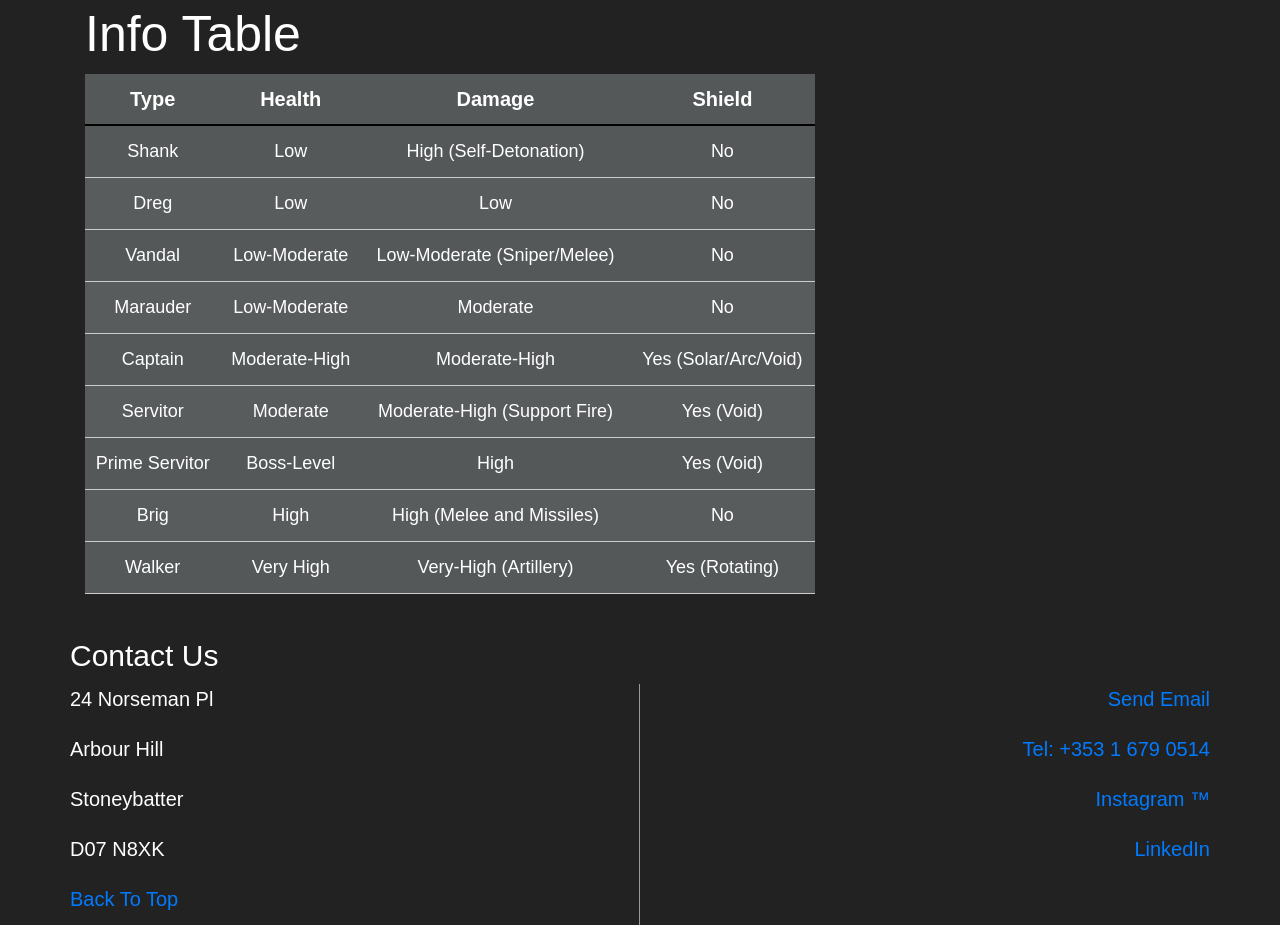
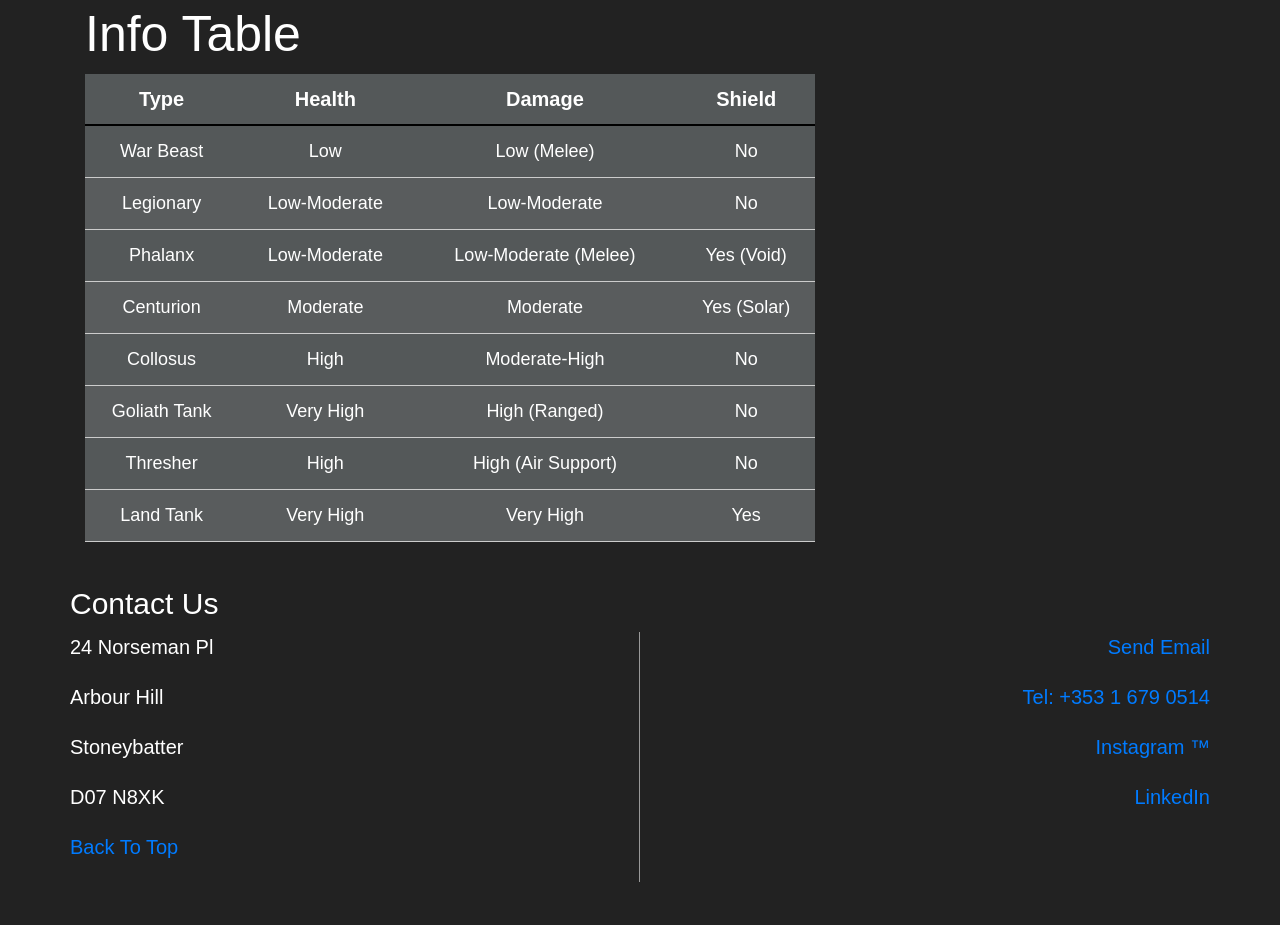
Before and after one commit to foepediaD2/foe-pedia2, a plain HTML site: page cabal.html in a window 1280 px wide. Shown: the part 2360-3285 px from the top of the page. Drawn offline with Linux system fonts and the light colour scheme; a web font is replaced by a local one.

Commit message:
Update cabal.html

```diff
--- a/cabal.html
+++ b/cabal.html
@@ -132,103 +132,94 @@
 			  <tbody>
 
 				  <tr> <!--Starts table row-->
-					  <td>Shank</td>
+					  <td>War Beast</td>
 					  <!--First table cell-->
 					  <td>Low</td>
 					  <!--second table cell-->
-					  <td>High (Self-Detonation)</td>
+					  <td>Low (Melee)</td>
 					  <!--Third table cell-->
 					  <td>No</td>
 					  <!--Fourth table cell-->
 				  </tr> <!--ends table row-->
 
 				  <tr> <!--Starts table row-->
-					  <td>Dreg</td>
+					  <td>Legionary</td>
 					  <!--First table cell-->
-					  <td>Low</td>
+					  <td>Low-Moderate</td>
 					  <!--second table cell-->
-					  <td>Low</td>
+					  <td>Low-Moderate</td>
 					  <!--Third table cell-->
 					  <td>No</td>
 					  <!--Fourth table cell-->
 				  </tr> <!--ends table row-->
 
 				  <tr> <!--Starts table row-->
-					  <td>Vandal</td>
+					  <td>Phalanx</td>
 					  <!--First table cell-->
 					  <td>Low-Moderate</td>
 					  <!--second table cell-->
-					  <td>Low-Moderate (Sniper/Melee)</td>
+					  <td>Low-Moderate (Melee)</td>
+					  <!--Third table cell-->
+					  <td>Yes (Void)</td>
+					  <!--Fourth table cell-->
+				  </tr> <!--ends table row-->
+
+				  <tr> <!--Starts table row-->
+					  <td>Centurion</td>
+					  <!--First table cell-->
+					  <td>Moderate</td>
+					  <!--second table cell-->
+					  <td>Moderate</td>
+					  <!--Third table cell-->
+					  <td>Yes (Solar)</td>
+					  <!--Fourth table cell-->
+				  </tr> <!--ends table row-->
+
+				  <tr> <!--Starts table row-->
+					  <td>Collosus</td>
+					  <!--First table cell-->
+					  <td>High</td>
+					  <!--second table cell-->
+					  <td>Moderate-High</td>
 					  <!--Third table cell-->
 					  <td>No</td>
 					  <!--Fourth table cell-->
 				  </tr> <!--ends table row-->
 
 				  <tr> <!--Starts table row-->
-					  <td>Marauder</td>
+					  <td>Goliath Tank</td>
 					  <!--First table cell-->
-					  <td>Low-Moderate</td>
+					  <td>Very High</td>
 					  <!--second table cell-->
-					  <td>Moderate</td>
+					  <td>High (Ranged)</td>
 					  <!--Third table cell-->
 					  <td>No</td>
 					  <!--Fourth table cell-->
 				  </tr> <!--ends table row-->
 
 				  <tr> <!--Starts table row-->
-					  <td>Captain</td>
-					  <!--First table cell-->
-					  <td>Moderate-High</td>
-					  <!--second table cell-->
-					  <td>Moderate-High</td>
-					  <!--Third table cell-->
-					  <td>Yes (Solar/Arc/Void)</td>
-					  <!--Fourth table cell-->
-				  </tr> <!--ends table row-->
-
-				  <tr> <!--Starts table row-->
-					  <td>Servitor</td>
-					  <!--First table cell-->
-					  <td>Moderate</td>
-					  <!--second table cell-->
-					  <td>Moderate-High (Support Fire)</td>
-					  <!--Third table cell-->
-					  <td>Yes (Void)</td>
-					  <!--Fourth table cell-->
-				  </tr> <!--ends table row-->
-
-				  <tr> <!--Starts table row-->
-					  <td>Prime Servitor</td>
-					  <!--First table cell-->
-					  <td>Boss-Level</td>
-					  <!--second table cell-->
-					  <td>High</td>
-					  <!--Third table cell-->
-					  <td>Yes (Void)</td>
-					  <!--Fourth table cell-->
-				  </tr> <!--ends table row-->
-
-				  <tr> <!--Starts table row-->
-					  <td>Brig</td>
+					  <td>Thresher</td>
 					  <!--First table cell-->
 					  <td>High</td>
 					  <!--second table cell-->
-					  <td>High (Melee and Missiles)</td>
+					  <td>High (Air Support)</td>
 					  <!--Third table cell-->
 					  <td>No</td>
 					  <!--Fourth table cell-->
 				  </tr> <!--ends table row-->
 
 				  <tr> <!--Starts table row-->
-					  <td>Walker</td>
+					  <td>Land Tank</td>
 					  <!--First table cell-->
 					  <td>Very High</td>
 					  <!--second table cell-->
-					  <td>Very-High (Artillery)</td>
+					  <td>Very High</td>
 					  <!--Third table cell-->
-					  <td>Yes (Rotating)</td>
+					  <td>Yes</td>
 					  <!--Fourth table cell-->
 				  </tr> <!--ends table row-->
+
+
 
 			  </tbody>
 
```
